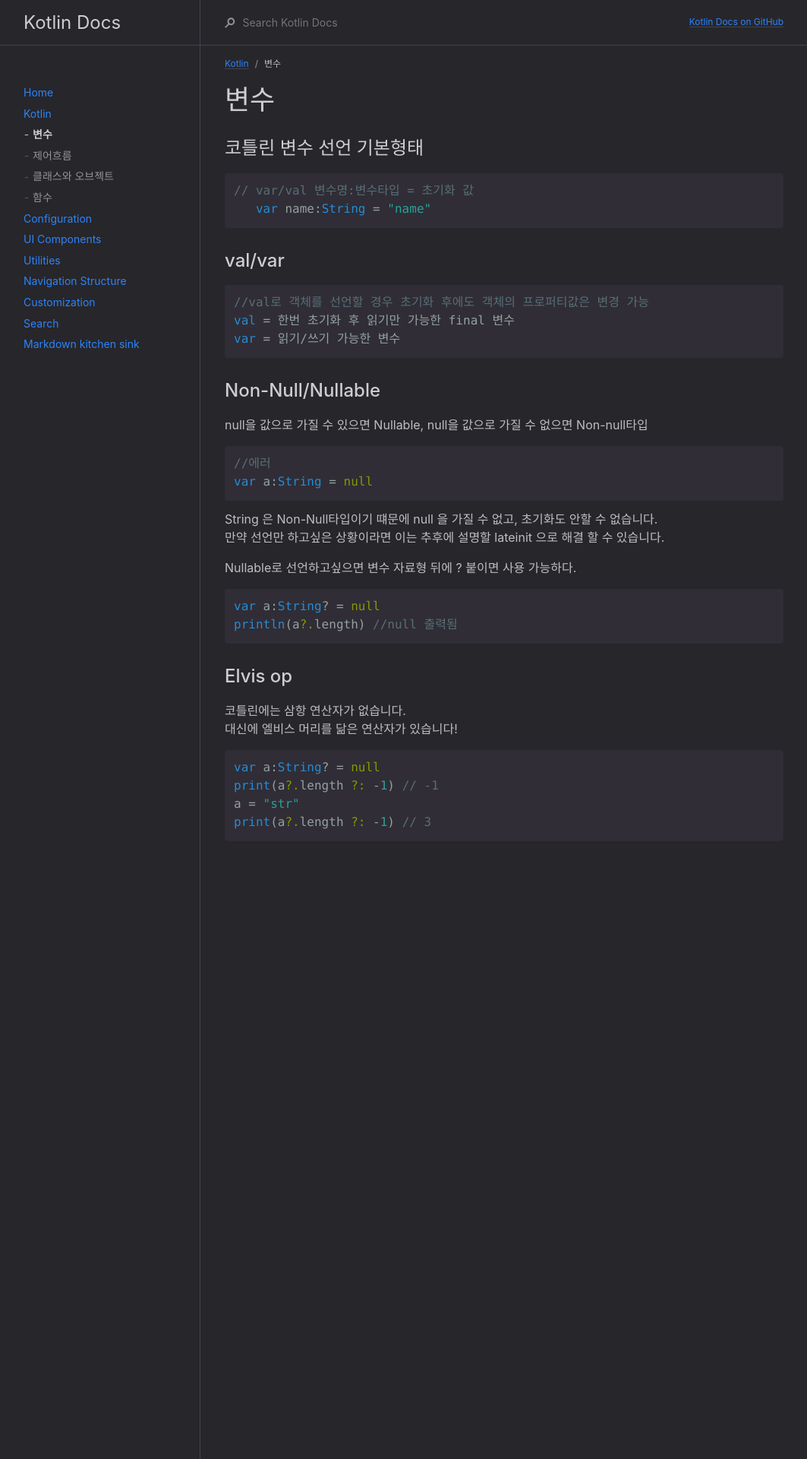
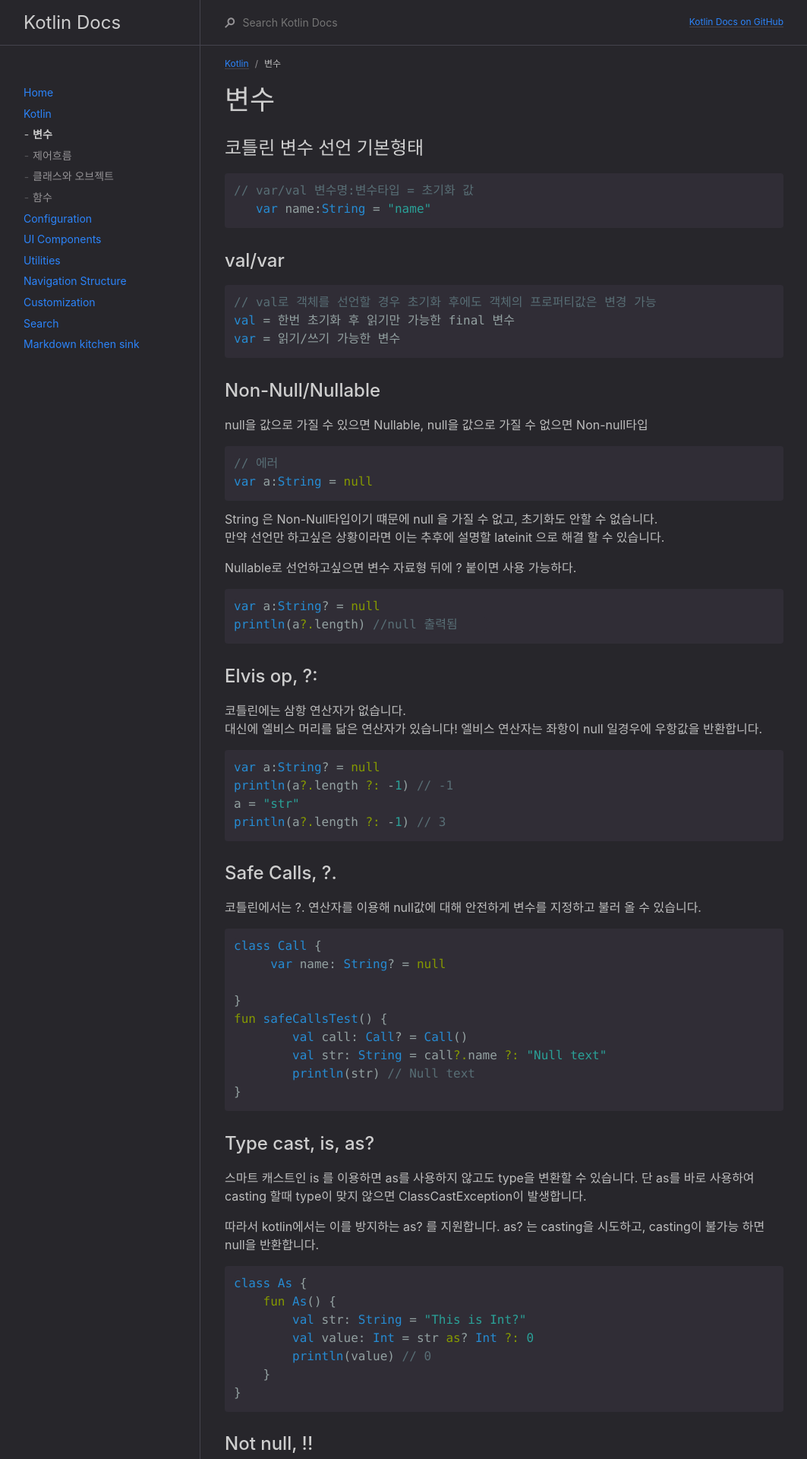
Before and after one commit to labyrintos71/deprecated_docs_2019, a Jekyll site: the page built from docs/kotlin/변수.md, in a window 1280 px wide. Shown: the top 1920 px of the page at 76% size, without its empty margins (108-1171 px from the left). Built offline with Jekyll 4.4.1, drawn with Linux system fonts in a browser that asks for light colours; some of the changed text lies outside the part shown.

Commit message:
Update 변수.md

````diff
--- a/docs/kotlin/변수.md
+++ b/docs/kotlin/변수.md
@@ -15,7 +15,7 @@ nav_order: 1
 
 ## val/var
 ```kotlin
-//val로 객체를 선언할 경우 초기화 후에도 객체의 프로퍼티값은 변경 가능
+// val로 객체를 선언할 경우 초기화 후에도 객체의 프로퍼티값은 변경 가능
 val = 한번 초기화 후 읽기만 가능한 final 변수
 var = 읽기/쓰기 가능한 변수
 ```
@@ -23,7 +23,7 @@ var = 읽기/쓰기 가능한 변수
 ## Non-Null/Nullable
 null을 값으로 가질 수 있으면 Nullable, null을 값으로 가질 수 없으면 Non-null타입
 ```kotlin
-//에러
+// 에러
 var a:String = null
 ```
 String 은 Non-Null타입이기 떄문에 null 을 가질 수 없고, 초기화도 안할 수 없습니다.
@@ -35,12 +35,70 @@ var a:String? = null
 println(a?.length) //null 출력됨
 ```
 
-## Elvis op
+## Elvis op, ?:
 코틀린에는 삼항 연산자가 없습니다.
 대신에 엘비스 머리를 닮은 연산자가 있습니다!
+엘비스 연산자는 좌항이 null 일경우에 우항값을 반환합니다.
 ```kotlin
 var a:String? = null
-print(a?.length ?: -1) // -1
+println(a?.length ?: -1) // -1
 a = "str"
-print(a?.length ?: -1) // 3
+println(a?.length ?: -1) // 3
 ```
+
+## Safe Calls, ?.
+코틀린에서는 ?. 연산자를 이용해 null값에 대해 안전하게 변수를 지정하고 불러 올 수 있습니다.
+```kotlin
+class Call {
+     var name: String? = null
+
+}
+fun safeCallsTest() {
+        val call: Call? = Call()
+        val str: String = call?.name ?: "Null text"
+        println(str) // Null text
+}
+```
+## Type cast, is, as?
+스마트 캐스트인 is 를 이용하면 as를 사용하지 않고도 type을 변환할 수 있습니다.
+단 as를 바로 사용하여 casting 할때 type이 맞지 않으면 ClassCastException이 발생합니다.
+
+따라서 kotlin에서는 이를 방지하는 as? 를 지원합니다.
+as? 는 casting을 시도하고, casting이 불가능 하면 null을 반환합니다.
+```kotlin
+class As {
+    fun As() {
+        val str: String = "This is Int?"
+        val value: Int = str as? Int ?: 0
+        println(value) // 0
+    }
+}
+```
+
+## Not null, !!
+Null값이 안들어온다는 보증을 해주는 연산자입니다.
+Null이 아닌값만 들어올 때 사용해야 하며 Null이 들어오게 될경우 NPE를 발생시킵니다.
+```kotlin
+var str:String? = "TEST"
+var nnstr:String = str!!
+```
+
+## lateinit
+안드로이드에서 변수선언은 클래스의 위쪽에서 하고 초기화는 onCreat()메소드에서 하는경우가 많습니다.
+
+## let
+let 함수는 자신의 receiver 객체를 람다식 내부로 넘겨줍니다.
+지금 단계에서는 깊이 이해할 필요는 없습니다.
+다만 not null 일 경우에 지정된 구문을 실행할 상황에 사용해주시면 됩니다.
+```kotlin
+fun sendEmailTo(email: String) {
+println("Sending email to $email")
+}
+fun main(args: Array) {
+var email: String? = "let@example.com"
+email?.let { sendEmailTo(it) } // Sending email to let@example.com
+email = null
+email?.let { sendEmailTo(it) } // 실행되지 않음
+}
+
+```
````
